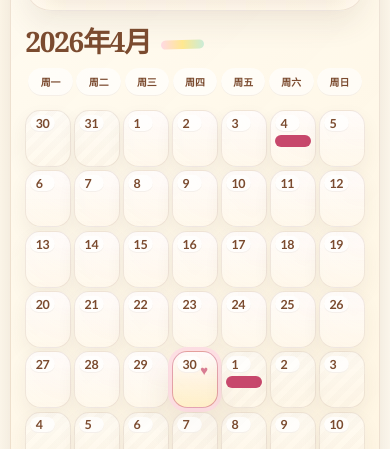
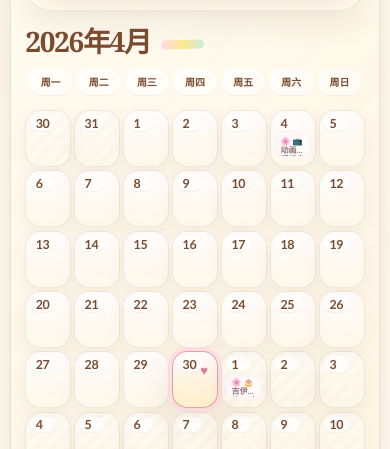
Before and after one commit to txdywy/ics, a plain HTML site: page index.html in a window 390 px wide. Shown: the part 1260-1709 px from the top of the page. Drawn offline with Linux system fonts and the light colour scheme.

Commit message:
fix: preserve month event colors and mobile labels

```diff
--- a/assets/app.js
+++ b/assets/app.js
@@ -433,7 +433,9 @@ function syncMonthSelects() {
 
 function renderMonthEventPill(event) {
   const pill = document.createElement('span');
+  const eventColor = event.visual?.colors?.[0] ?? event.category?.colors?.[0] ?? '#c7486c';
   pill.className = 'month-event-pill';
+  pill.style.setProperty('--event-color', eventColor);
   pill.textContent = `${event.visual?.emoji ?? event.category?.emoji ?? '•'} ${event.summary ?? '未命名事件'}`;
   return pill;
 }
--- a/assets/styles.css
+++ b/assets/styles.css
@@ -1350,13 +1350,21 @@ main {
   }
 
   .month-event-pill {
-    min-height: 0.32rem;
-    padding: 0;
-    border: 0;
-    border-radius: 999px;
-    color: transparent;
-    background: var(--event-color, var(--berry));
+    min-height: 1.05rem;
+    padding: 0.08rem 0.22rem;
+    border: 1px solid color-mix(in srgb, var(--event-color, var(--berry)) 34%, white);
+    border-left-width: 0.18rem;
+    border-radius: 0.42rem;
+    color: color-mix(in srgb, var(--event-color, var(--berry)) 46%, var(--ink));
+    background: linear-gradient(90deg, color-mix(in srgb, var(--event-color, var(--berry)) 18%, white), rgba(255, 255, 255, 0.72));
     box-shadow: none;
+    font-size: 0.5rem;
+    line-height: 1.12;
+    white-space: normal;
+    overflow-wrap: anywhere;
+    display: -webkit-box;
+    -webkit-box-orient: vertical;
+    -webkit-line-clamp: 2;
   }
 
   .month-day__more {
```
